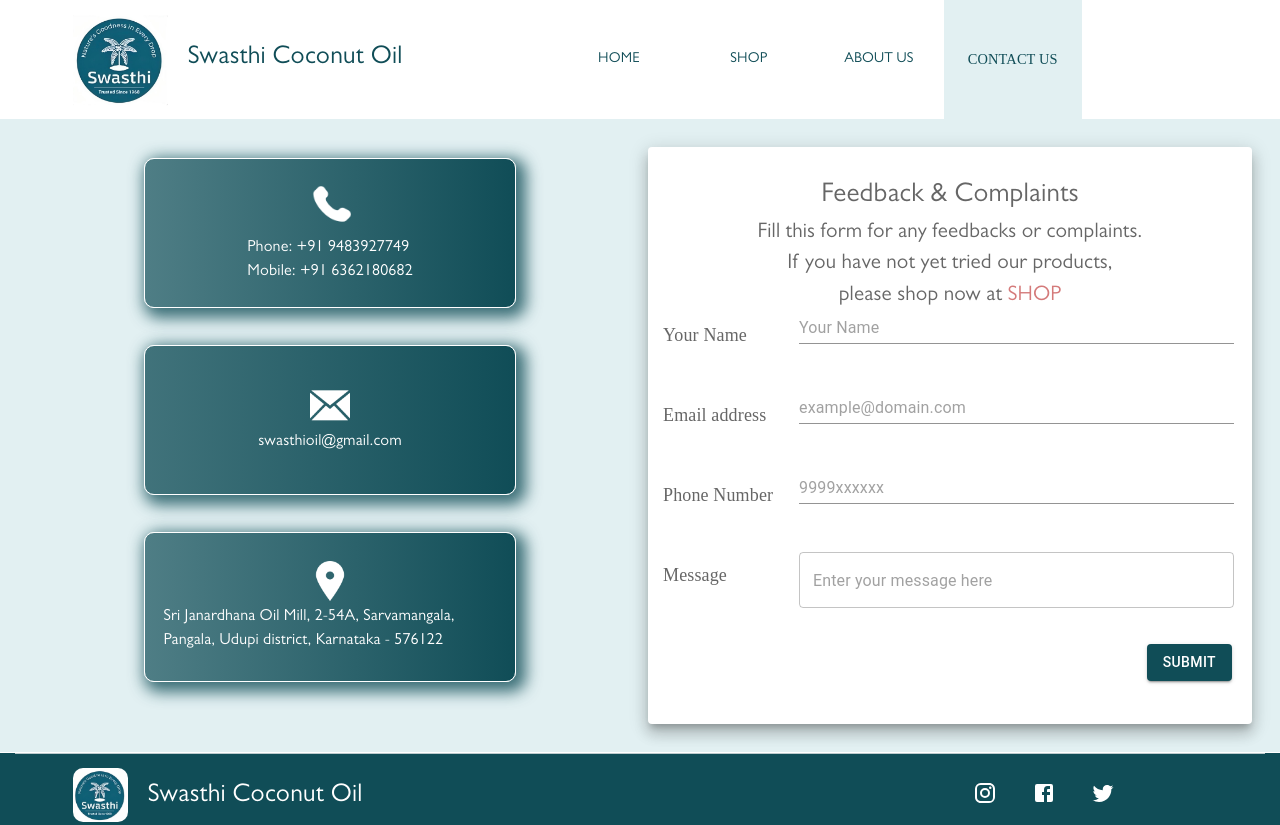
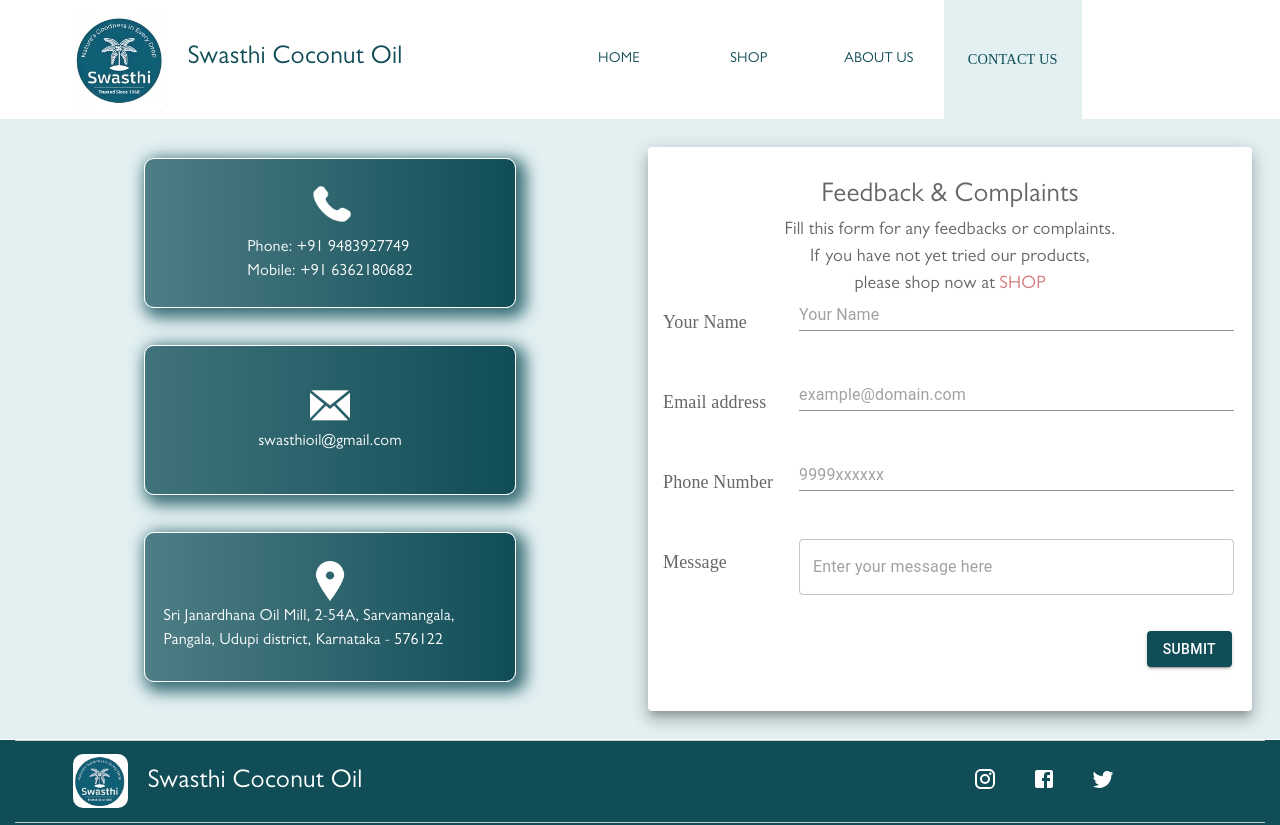
Before and after one commit to techdev-swasthioil/swasthioil-official-website, a React (Create React App) app: page /contact in a window 1280 px wide. Shown: the top 825 px of the page. Built offline with nearby package versions, Linux system fonts and the light colour scheme; a web font is replaced by a local one.

Commit message:
About us changes

```diff
--- a/src/pages/contact.scss
+++ b/src/pages/contact.scss
@@ -192,15 +192,15 @@
                         }
 
                         .text_content {
-                            font-size: 1.4em;
+                            font-size: 1.2em;
                             text-align: center;
                             font-family: GillSans;
                             @media screen and (max-width: 768px) {
-                                font-size: 1.0em;
+                                font-size: 1.1em;
                                 padding-bottom: 20px;
                             }
                             @media screen and (max-width: 576px) {
-                                font-size: 1.0em;
+                                font-size: 1.1em;
                                 padding-bottom: 20px;
                             }
 
--- a/src/pages/home.scss
+++ b/src/pages/home.scss
@@ -420,13 +420,20 @@
                             height: 150px;
                             width: 150px;
                         }
-                        @media screen and (max-width: 768px) {
+                        @media screen and (max-width: 991px) {
                             padding: 2%;
                             height: 120px;
                             width: 120px;
                         }
+                        @media screen and (max-width: 768px) {
+                            padding: 2%;
+                            height: 100px;
+                            width: 100px;
+                        }
                         @media screen and (max-width: 576px) {
                             padding: 2%;
+                            height: 90px;
+                            width: 90px;
                         }
                     }
                 }
@@ -490,13 +497,20 @@
                             height: 150px;
                             width: 150px;
                         }
-                        @media screen and (max-width: 768px) {
+                        @media screen and (max-width: 991px) {
                             padding: 2%;
                             height: 120px;
                             width: 120px;
                         }
+                        @media screen and (max-width: 768px) {
+                            padding: 2%;
+                            height: 100px;
+                            width: 100px;
+                        }
                         @media screen and (max-width: 576px) {
                             padding: 2%;
+                            height: 90px;
+                            width: 90px;
                         }
                     }
                 }
```
